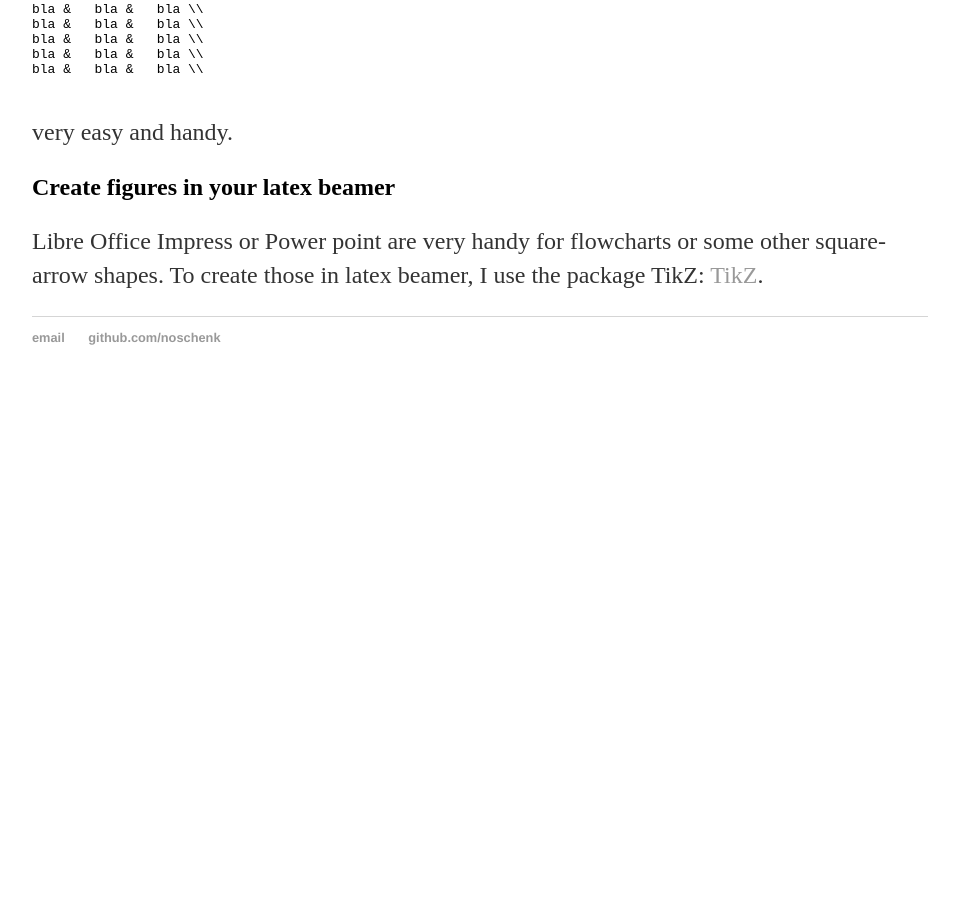
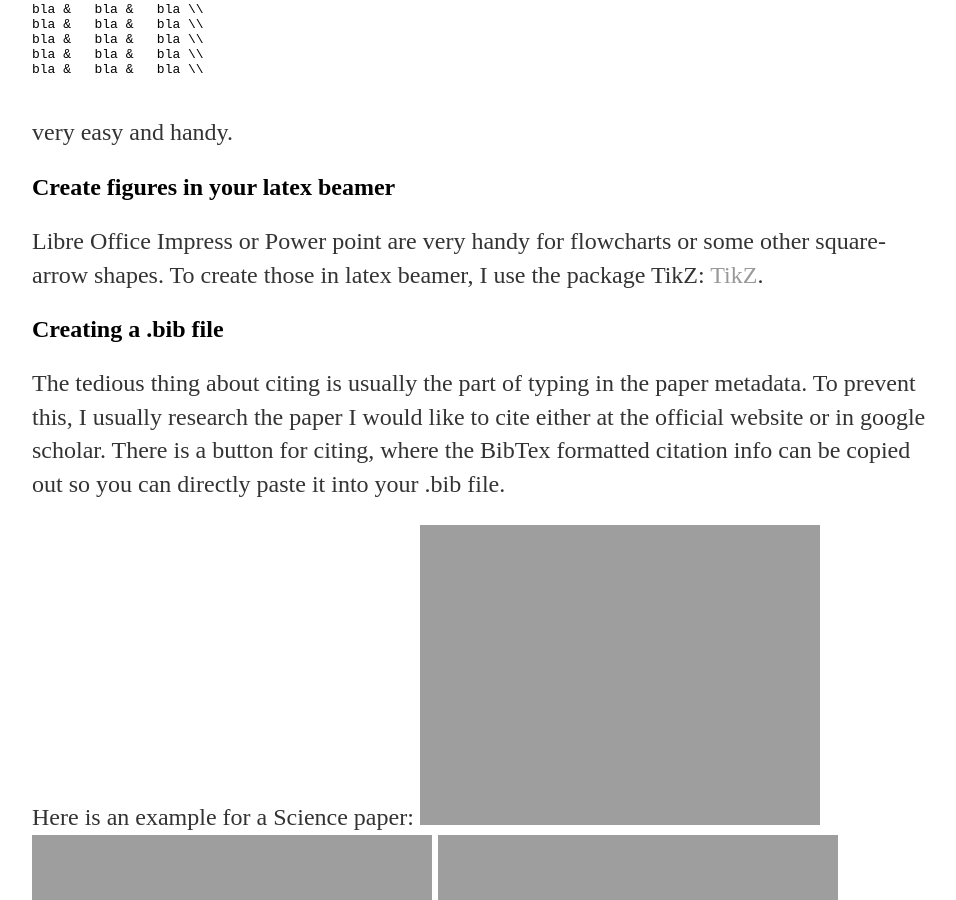
Before and after one commit to noschenk/noschenk.github.io, a Jekyll site: the page built from _posts/2018-07-02-some-latex-hacks.md, in a window 1280 px wide and 900 px high, scrolled down 1450 px. Shown: the whole window, without its empty margins (160-1116 px from the left). Built offline with Jekyll 4.4.1, drawn with Linux system fonts in a browser that asks for light colours; before the commit the page ends 1855 px from its top, so only the background shows below that; some of the changed text lies outside the part shown.

Commit message:
new latex blog entry with images

```diff
--- a/_posts/2018-07-02-some-latex-hacks.md
+++ b/_posts/2018-07-02-some-latex-hacks.md
@@ -57,3 +57,11 @@ very easy and handy.
 Libre Office Impress or Power point are very handy for flowcharts or some other square-arrow shapes.
 To create those in latex beamer, I use the package TikZ:
 [TikZ](https://de.sharelatex.com/blog/2013/08/27/tikz-series-pt1.html).
+
+## Creating a .bib file
+The tedious thing about citing is usually the part of typing in the paper metadata. To prevent this, I usually research the paper I would like to cite either at the official website or in google scholar. There is a button for citing, where the BibTex formatted citation info can be copied out so you can directly paste it into your .bib file.
+
+Here is an example for a Science paper:
+![find_paper]({{ "/assets/bibtex1.jpg" | absolute_url }})
+![click_on_cite]({{ "/assets/bibtex2.jpg" | absolute_url }})
+![open_in_gedit]({{ "/assets/bibtex3.jpg" | absolute_url }})
```
Also changed, not shown: other parts of _posts/2018-07-02-some-latex-hacks.md (+1 -1 lines), assets/bibtex1.png (added), assets/bibtex2.png (added), assets/bibtex3.png (added).
